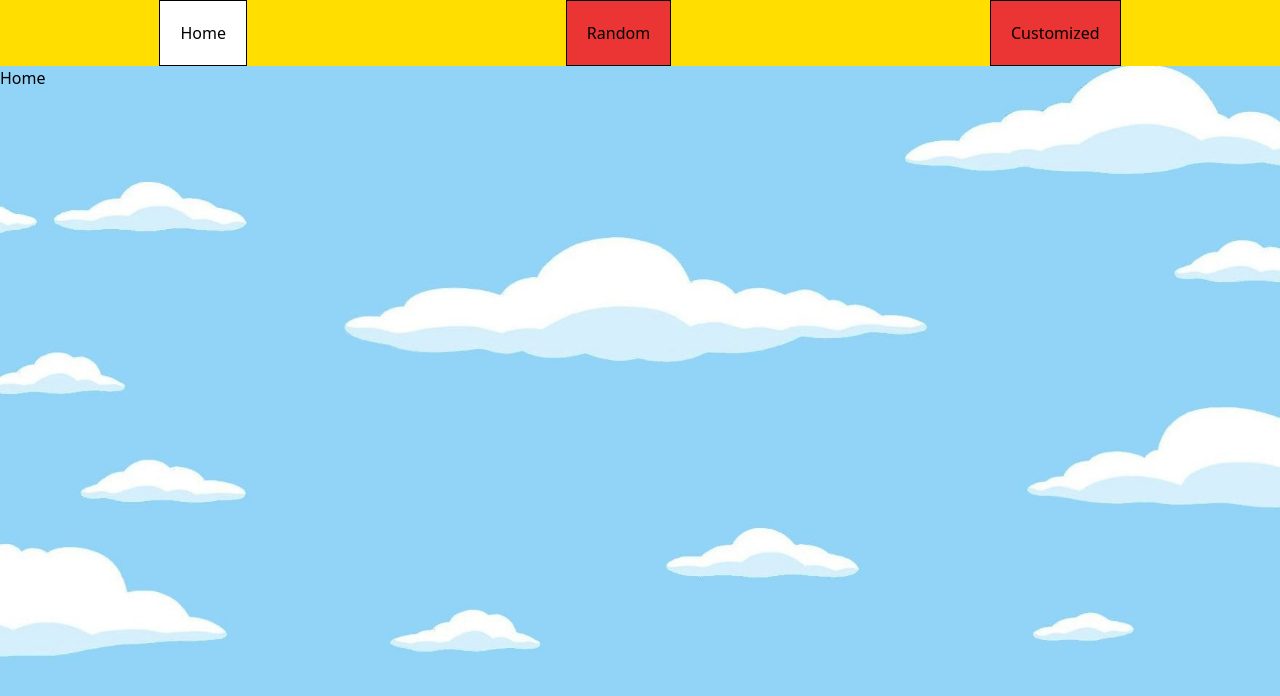
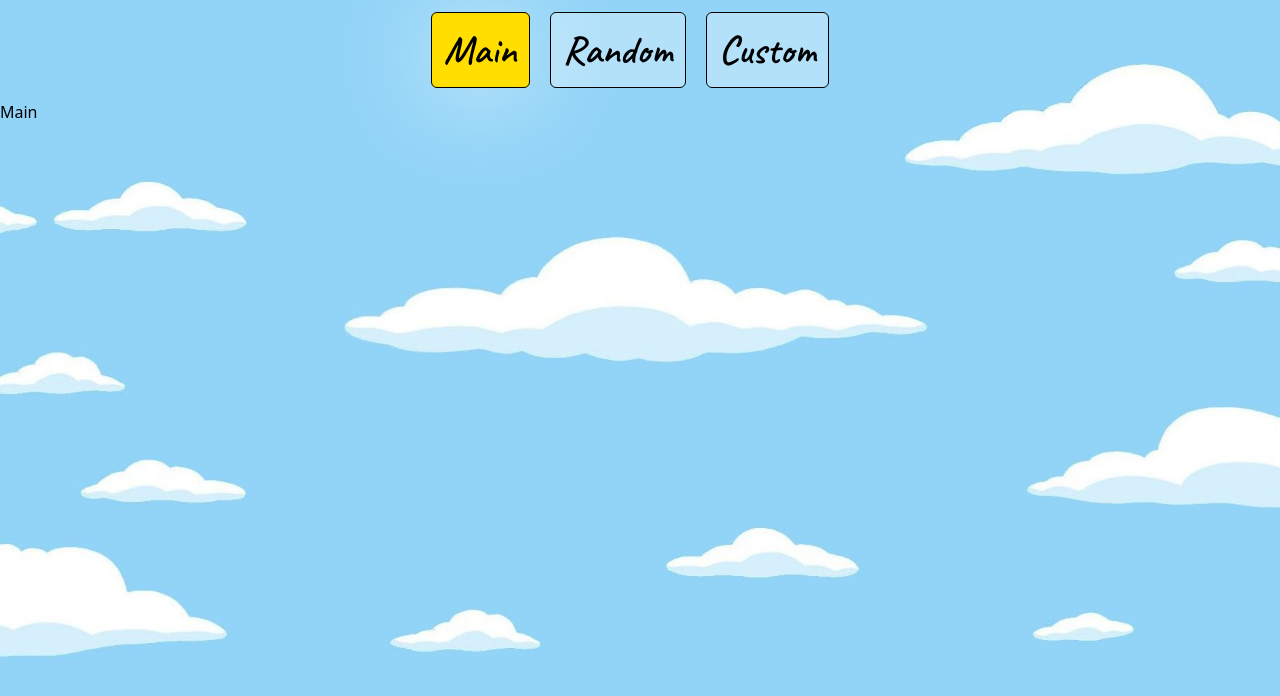
Before and after one commit to AdisGiulbudagiants/simpsons-project, a React (Vite) app: page / in a window 1280 px wide. Shown: the top 696 px of the page. Built offline with nearby package versions, Linux system fonts and the light colour scheme.

Commit message:
Add NavbarBtn and finish CSS for Navbar

```diff
--- a/src/components/Navbar.jsx
+++ b/src/components/Navbar.jsx
@@ -1,45 +1,11 @@
-import { NavLink } from 'react-router-dom'
+import NavbarBtn from './NavbarBtn'
 
 const Navbar = () => {
   return (
-    <nav className="flex justify-around bg-yellow">
-      <button>
-        <NavLink
-          to="."
-          end
-          className={({ isActive }) =>
-            isActive
-              ? 'p-[20px] flex items-center bg-white border'
-              : 'p-[20px] flex items-center bg-red border'
-          }
-        >
-          Home
-        </NavLink>
-      </button>
-      <button>
-        <NavLink
-          to="random"
-          className={({ isActive }) =>
-            isActive
-              ? 'p-[20px] flex items-center bg-white border'
-              : 'p-[20px] flex items-center bg-red border'
-          }
-        >
-          Random
-        </NavLink>
-      </button>
-      <button>
-        <NavLink
-          to="customized"
-          className={({ isActive }) =>
-            isActive
-              ? 'p-[20px] flex items-center bg-white border'
-              : 'p-[20px] flex items-center bg-red border'
-          }
-        >
-          Customized
-        </NavLink>
-      </button>
+    <nav className="flex justify-center h-[6.25rem]">
+      <NavbarBtn to="/" name="Main" end={true} />
+      <NavbarBtn to="/random" name="Random" />
+      <NavbarBtn to="/customized" name="Custom" />
     </nav>
   )
 }
--- /dev/null
+++ b/src/components/NavbarBtn.jsx
@@ -0,0 +1,21 @@
+import { NavLink } from 'react-router-dom'
+
+const NavbarBtn = ({ to, end = false, name }) => {
+  return (
+    <button>
+      <NavLink
+        to={to}
+        end={end}
+        className={({ isActive }) =>
+          isActive
+            ? 'p-[0.75rem] mr-5 active:text-[2.25rem] shadow-btnShadow shadow-white bg-yellow rounded-md border text-black font-caveat font-semibold text-[2.5rem]'
+            : 'p-[0.75rem] mr-5 active:text-[2.25rem] hover:bg-white bg-white bg-opacity-30 rounded-md border text-black font-caveat font-semibold text-[2.5rem]'
+        }
+      >
+        {name}
+      </NavLink>
+    </button>
+  )
+}
+
+export default NavbarBtn
--- a/src/pages/Home.jsx
+++ b/src/pages/Home.jsx
@@ -1,7 +1,7 @@
 const Home = () => {
   return (
     <div>
-      <h1>Home</h1>
+      <h1>Main</h1>
     </div>
   )
 }
--- a/tailwind.config.js
+++ b/tailwind.config.js
@@ -2,11 +2,21 @@
 export default {
   content: ['./src/**/*.{html,js,jsx,ts,tsx}'],
   theme: {
-    colors: { red: '#eb3434', yellow: '#ffde00', black: '#000', white: '#fff' },
+    colors: {
+      red: '#eb3434',
+      yellow: '#ffde00',
+      black: '#000',
+      white: '#fff',
+      lightBlue: '#91d4f7',
+    },
     fontFamily: {
       caveat: ['Caveat', 'cursive'],
     },
-    extend: {},
+    extend: {
+      boxShadow: {
+        btnShadow: '0px 5px 100px -10px rgba(0, 0, 0, 0.2)',
+      },
+    },
   },
   plugins: [],
 }
```
Also changed, not shown: .eslintrc.cjs.
